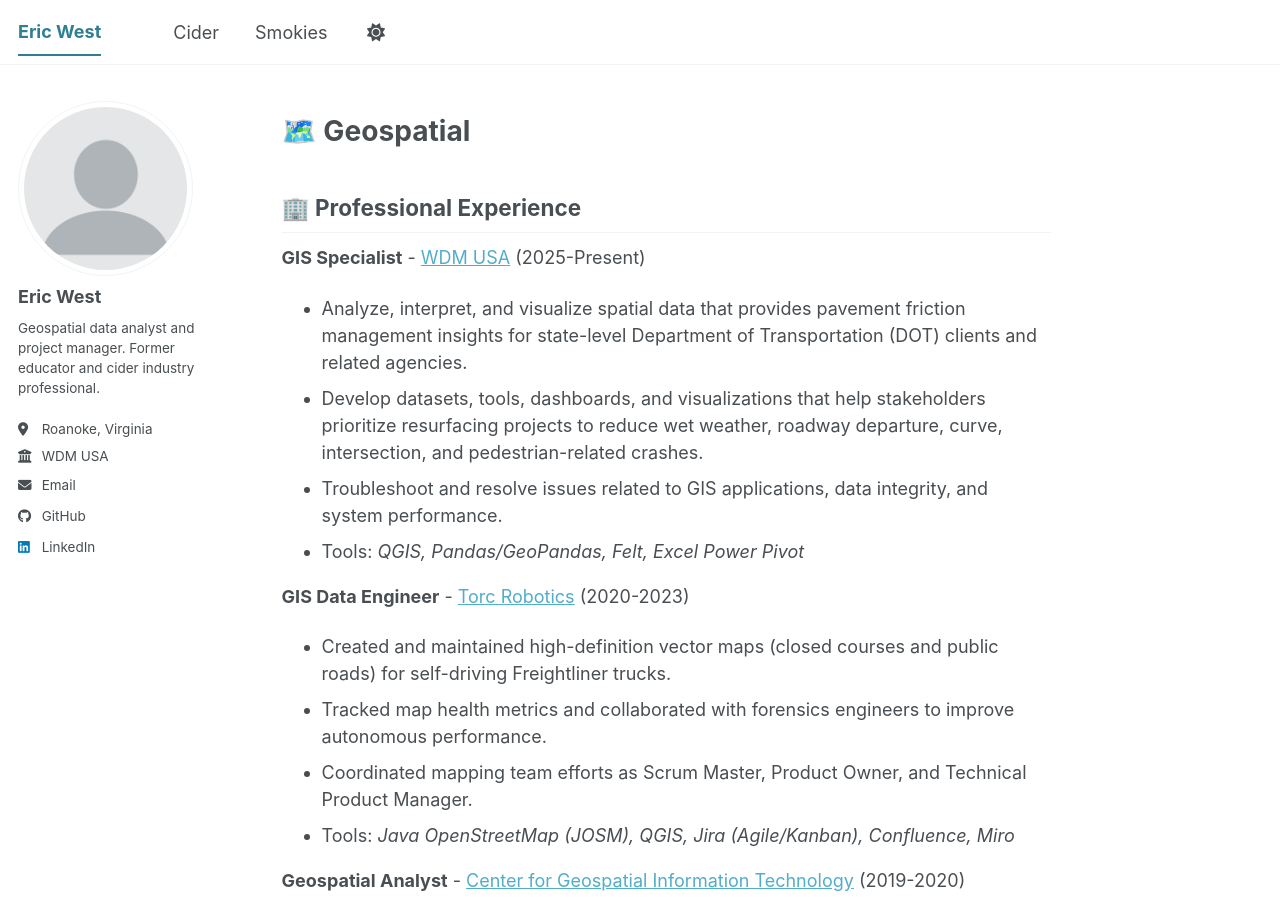
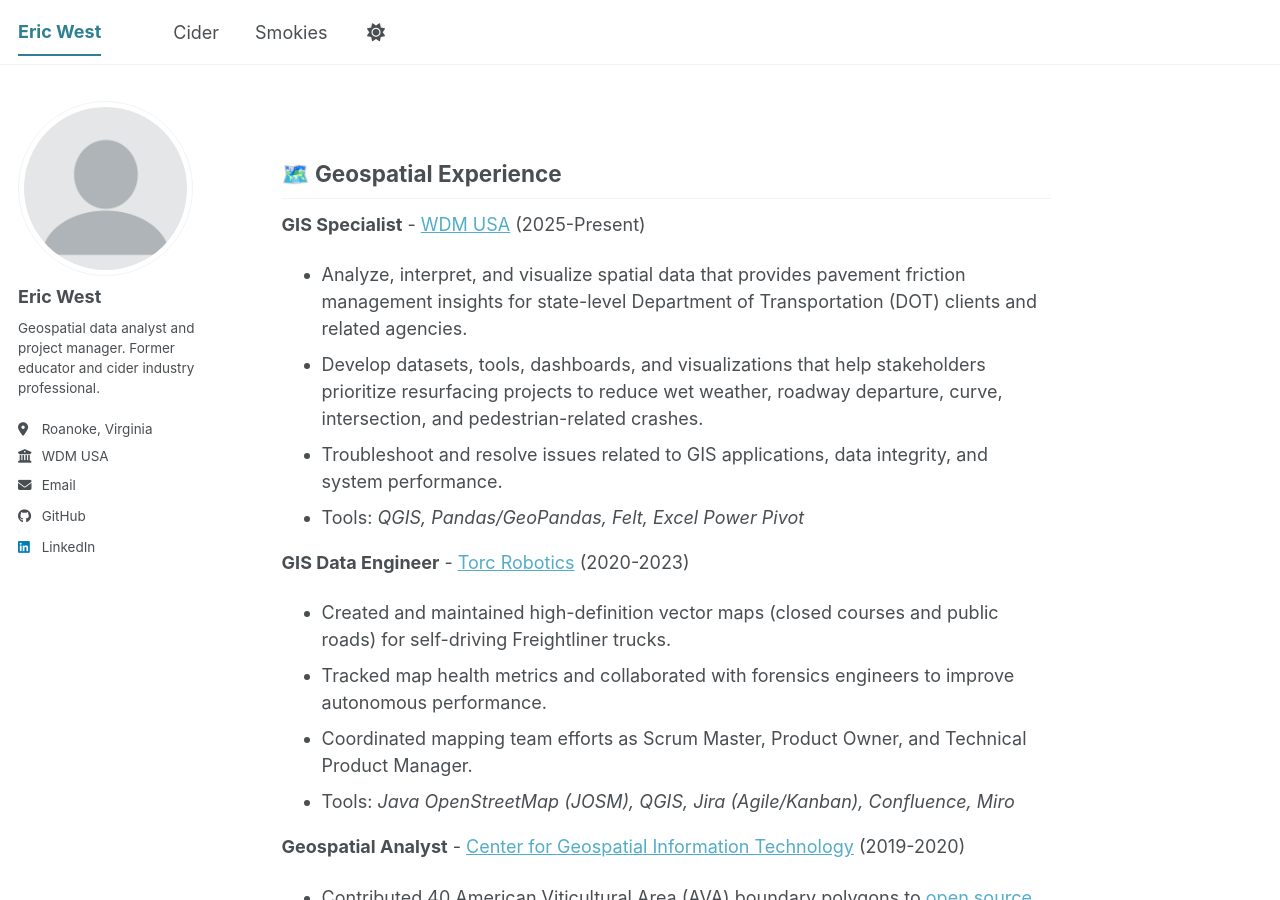
Before and after one commit to ericallanwest/ericallanwest.github.io, a Jekyll site: the page built from _pages/about.md, in a window 1280 px wide and 900 px high. Built offline with Jekyll 4.4.1, drawn with Linux system fonts in a browser that asks for light colours; a script bundle is joined from its source files by our own code; library files that are not in the unit come from our copies; some of the changed text lies outside the part shown.

Commit message:
Revise about.md for structure and clarity
Updated section headings and reorganized content for clarity. Removed redundant sections and improved formatting.

```diff
--- a/_pages/about.md
+++ b/_pages/about.md
@@ -7,9 +7,7 @@
   - /about.html
 ---
 
-# 🗺️ Geospatial
-
-## 🏢 Professional Experience
+## 🗺️ Geospatial Experience
 
 **GIS Specialist** - [WDM USA](https://www.wdm-int.com/) (2025-Present)
 - Analyze, interpret, and visualize spatial data that provides pavement friction management insights for state-level Department of Transportation (DOT) clients and related agencies.
@@ -27,7 +25,7 @@
 - Contributed 40 American Viticultural Area (AVA) boundary polygons to [open source project](https://github.com/UCDavisLibrary/ava).
 - Collaborated with UC Davis researchers using GitHub for version control and collaboration.
 
-## 🏅 Education, Certifications, and Awards
+### 🏅 Education, Certifications, and Awards
 
 **Data Analyst in Python** - [DataCamp](https://www.datacamp.com/tracks/data-analyst-with-python) (In Progress)
 - Career Track Certification - 18% Complete
@@ -47,11 +45,7 @@
 **Sidman P. Poole Endowment** - [Virginia Tech](https://geography.vt.edu/academics/research-funding.html) (2019)
 - Recipient of a funded grant to conduct trails-related fieldwork in Great Smoky Mountains National Park.
 
----
-
-# 🍎 Cider
-
-## 🏢 Professional Experience
+## 🍎 Cider Experience
 
 **Founder** - [Cider Guide](https://web.archive.org/web/20250503044112/https://ciderguide.com/about/) (2012-2024)
 - Podcast host and guest, weekly newsletter publisher, freelance writer, conference speaker, and guided tasting expert.
@@ -65,7 +59,7 @@
 - Recruited and coordinated the efforts of 100+ judges, stewards, and staff members over the three-day event.
 - Served as judge (2012) and assistant director (2013-2014) prior to assuming leadership of the competition.
 
-## 🏅 Education, Certifications, and Awards
+### 🏅 Education, Certifications, and Awards
 
 **Significant Contribution to the Cider Industry** - [American Cider Association](https://ciderassociation.org/) (2017)
 - Fourth recipient of the prestigious annual award conferred by the industry’s largest trade organization.
@@ -74,11 +68,7 @@
 
 **Certified Cicerone** - [Cicerone Certification Program](https://www.cicerone.org/) (2012)
 
----
-
-# 🏫 Teaching
-
-## 🏢 Professional Experience
+## 🏫 Teaching Experience
 
 **Teacher** - Various Schools (2007-2016)
 - Middle school and high school math teacher and elementary school math remediation tutor.
@@ -89,7 +79,7 @@
 **Teaching Assistant** - Radford University (2013-2017)
 - Developed curriculum and co-taught the graduate-level _Educational Technology: Applications, Applied Research and Integration_ and _Euclidean and Non-Euclidean Geometry_ courses for secondary mathematics teachers.
 
-## 🏅 Education, Certifications, and Awards
+### 🏅 Education, Certifications, and Awards
 
 **Teaching License** - [Virginia Department of Education](https://vadoe.mylicense.com/verification/) (2008-Present)
 - Endorsements: Mathematics (All), Social Science (Grades 6-8), English (Grades 6-8)
```
Also changed, not shown: other parts of _pages/about.md (+1 -1 lines).
